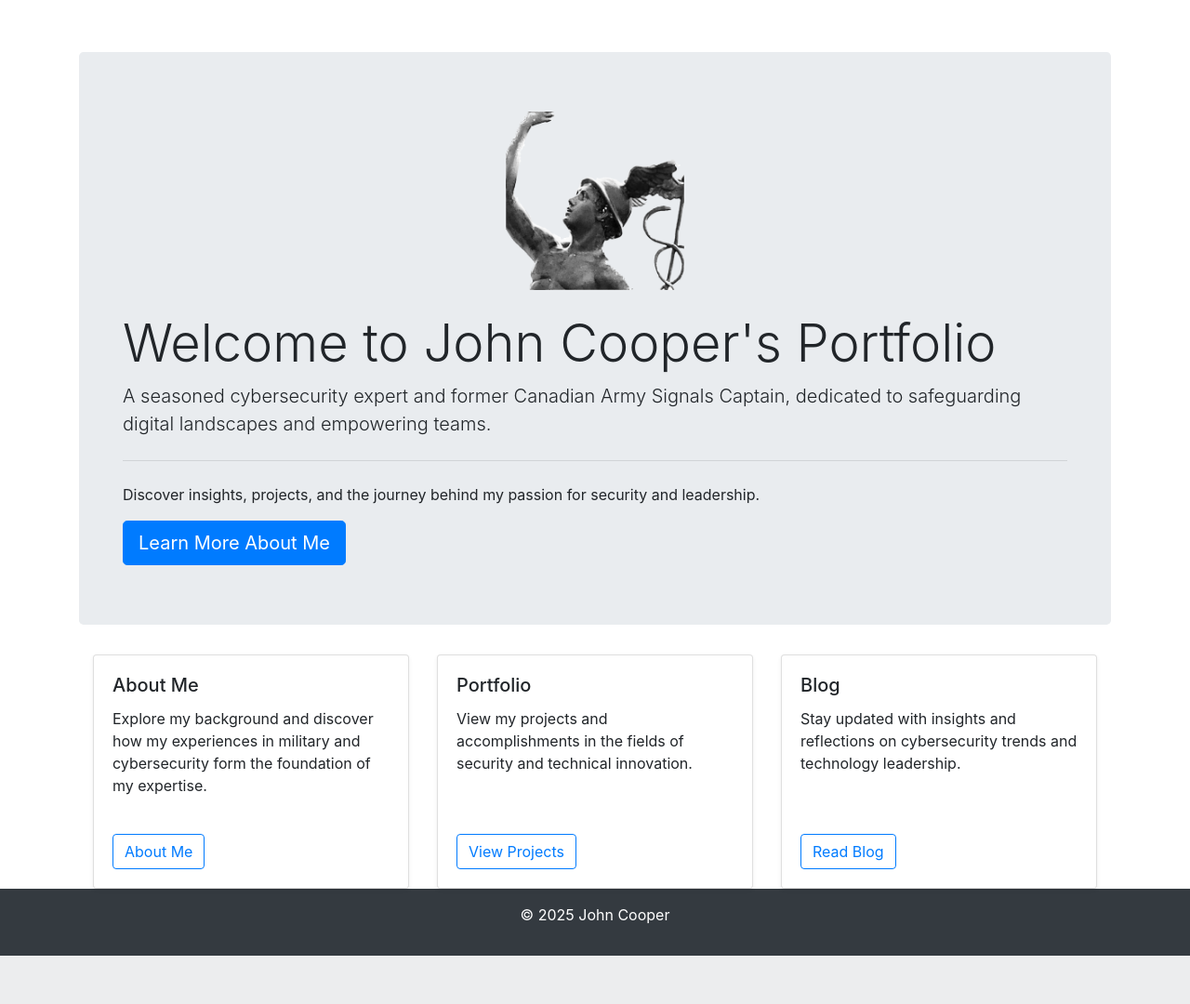
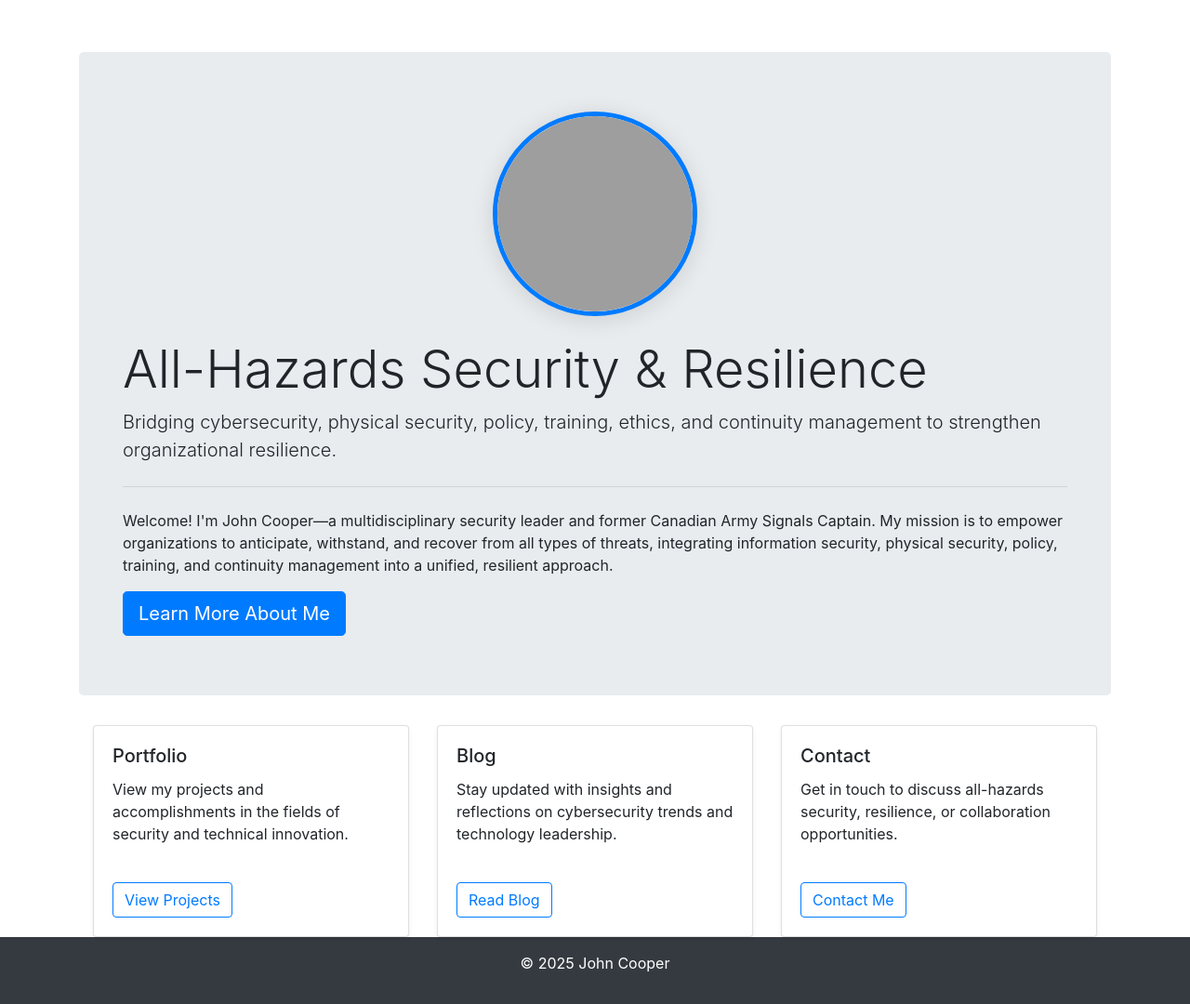
Before and after one commit to Jack-E-Cooper/jcflask, a Flask app: page / in a window 1280 px wide. Shown: the part 56-1136 px from the top of the page at 93% size. Before the commit the page ends 1084 px from the top, so only its background shows below. Run offline with Flask 3, Linux system fonts and the light colour scheme; some libraries are stand-ins or nearby versions; grey boxes are pictures that could not be loaded.

Commit message:
updated home and about me page

```diff
--- a/src/jcflask/templates/home.html
+++ b/src/jcflask/templates/home.html
@@ -17,12 +17,36 @@ Requirements:
 <!-- Hero Section -->
 <div class="jumbotron mt-5">
   <div class="container">
-    <img class="d-block mx-auto mb-4" src="{{ url_for('static', filename='images/merc.png') }}" alt="Jimmy" width="192" height="192" />
+    <img
+      class="d-block mx-auto mb-4 rounded-circle hero-headshot"
+      src="{{ url_for('static', filename='images/JackCooperPortrait.jpg') }}"
+      alt="Jack Cooper"
+    />
+    <style>
+      .hero-headshot {
+      width: min(22vw, 220px);
+      height: min(22vw, 220px);
+      object-fit: cover;
+      border: 5px solid #007bff;
+      box-shadow: 0 4px 24px rgba(0,0,0,0.12);
+      background: #fff;
+      }
+      @media (max-width: 576px) {
+      .hero-headshot {
+        width: 120px;
+        height: 120px;
+      }
+      }
+    </style>
 
-    <h1 class="display-4">Welcome to John Cooper's Portfolio</h1>
-    <p class="lead">A seasoned cybersecurity expert and former Canadian Army Signals Captain, dedicated to safeguarding digital landscapes and empowering teams.</p>
+    <h1 class="display-4">All-Hazards Security & Resilience</h1>
+    <p class="lead">
+      Bridging cybersecurity, physical security, policy, training, ethics, and continuity management to strengthen organizational resilience.
+    </p>
     <hr class="my-4">
-    <p>Discover insights, projects, and the journey behind my passion for security and leadership.</p>
+    <p>
+      Welcome! I'm John Cooper—a multidisciplinary security leader and former Canadian Army Signals Captain. My mission is to empower organizations to anticipate, withstand, and recover from all types of threats, integrating information security, physical security, policy, training, and continuity management into a unified, resilient approach.
+    </p>
     <a class="btn btn-primary btn-lg" href="/about" role="button">Learn More About Me</a>
   </div>
 </div>
@@ -30,18 +54,6 @@ Requirements:
 <!-- Section Cards -->
 <div class="container">
   <div class="row d-flex align-items-stretch">
-    <!-- About Me Card -->
-    <div class="col-md-4">
-      <div class="card mb-4 shadow-sm h-100">
-        <div class="card-body d-flex flex-column">
-          <h5 class="card-title">About Me</h5>
-          <p class="card-text">Explore my background and discover how my experiences in military and cybersecurity form the foundation of my expertise.</p>
-          <div class="mt-auto">
-            <a href="/about" class="btn btn-outline-primary">About Me</a>
-          </div>
-        </div>
-      </div>
-    </div>
     <!-- Portfolio Card -->
     <div class="col-md-4">
       <div class="card mb-4 shadow-sm h-100">
@@ -66,6 +78,18 @@ Requirements:
         </div>
       </div>
     </div>
+    <!-- Contact Card -->
+    <div class="col-md-4">
+      <div class="card mb-4 shadow-sm h-100">
+        <div class="card-body d-flex flex-column">
+          <h5 class="card-title">Contact</h5>
+          <p class="card-text">Get in touch to discuss all-hazards security, resilience, or collaboration opportunities.</p>
+          <div class="mt-auto">
+            <a href="/contact" class="btn btn-outline-primary">Contact Me</a>
+          </div>
+        </div>
+      </div>
+    </div>
   </div>
 </div>
 {% endblock %}
```
Also changed, not shown: src/jcflask/templates/about.html (+13 -8 lines).
